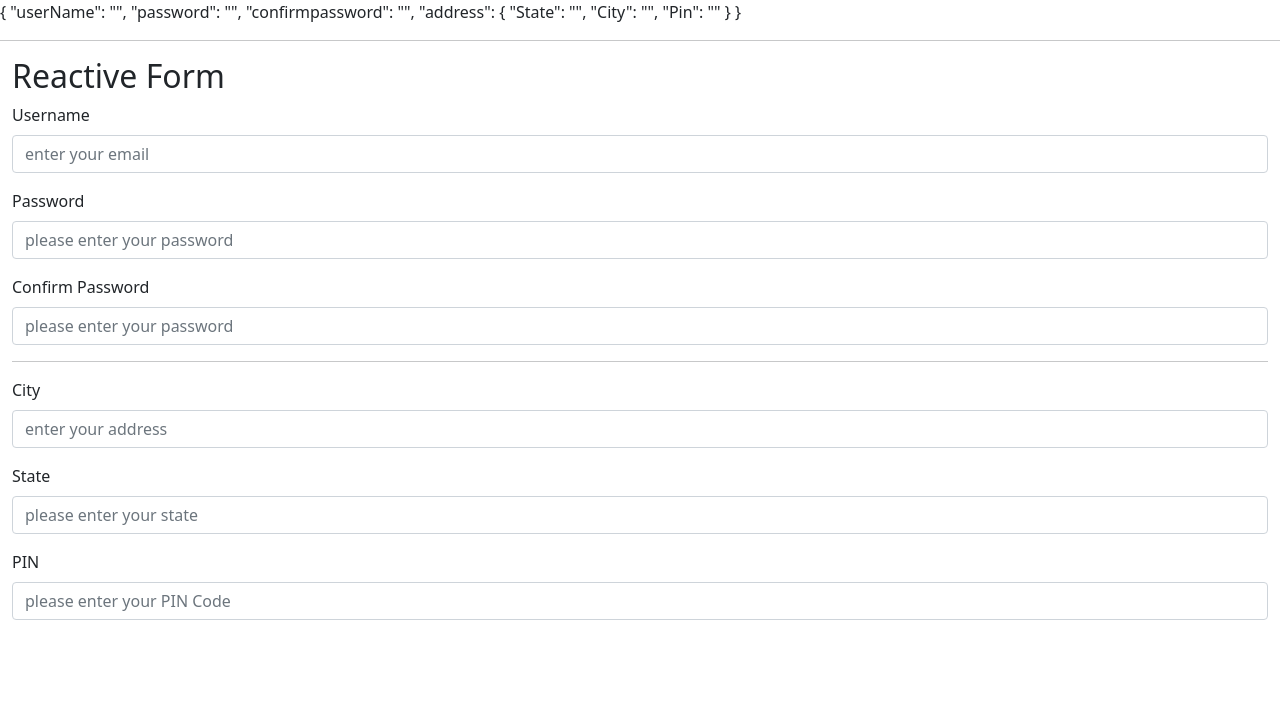
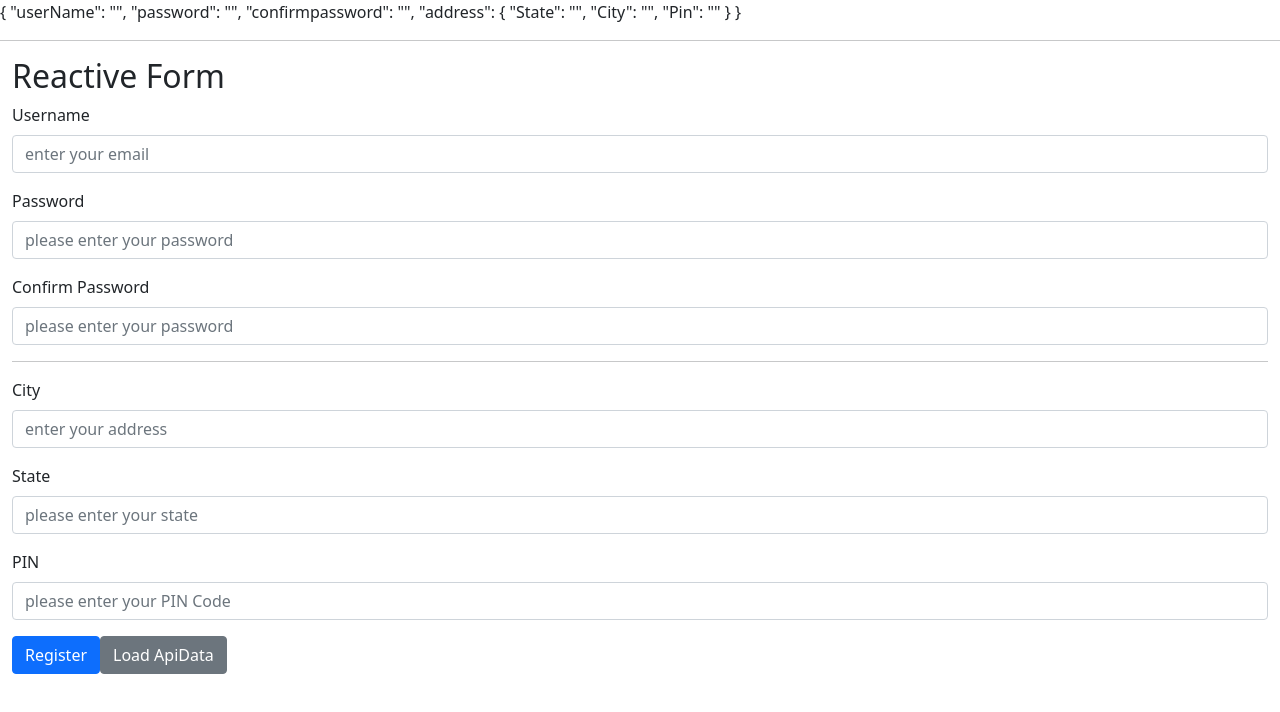
Before and after one commit to Harshkaushik14/reactive-form, an Angular app: page / in a window 1280 px wide. Shown: the top 712 px of the page. Built offline with nearby package versions, Linux system fonts and the light colour scheme.

Commit message:
setValue

```diff
--- a/src/app/app.component.html
+++ b/src/app/app.component.html
@@ -40,5 +40,8 @@
     <input type="text"  class="form-control" formControlName="Pin" placeholder="please enter your PIN Code">
   </div>
   </div>
+
+  <button class="btn btn-primary">Register</button>
+  <button (click)="loadApiData()" class="btn btn-secondary">Load ApiData</button>
 </form>
 </div>
--- a/src/app/app.component.ts
+++ b/src/app/app.component.ts
@@ -1,23 +1,35 @@
 import { Component } from '@angular/core';
 import { FormControl, FormGroup } from '@angular/forms';
-
 
 @Component({
   selector: 'app-root',
   templateUrl: './app.component.html',
-  styleUrls: ['./app.component.css']
+  styleUrls: ['./app.component.css'],
 })
 export class AppComponent {
   registrationForm = new FormGroup({
-userName : new FormControl(''),
-password  : new FormControl(''),
-confirmpassword : new FormControl(''),
+    userName: new FormControl(''),
+    password: new FormControl(''),
+    confirmpassword: new FormControl(''),
 
     address: new FormGroup({
       State: new FormControl(''),
       City: new FormControl(''),
       Pin: new FormControl(''),
+    }),
+  });
+
+  loadApiData(){
+    this.registrationForm.setValue({
+      userName: 'Harsh',
+      password:'12345',
+      confirmpassword: '12345',
+      address: {
+        State: 'something 123',
+        City: 'muzaffarnagar',
+        Pin:'251001'
+      }
 
     })
-})
   }
+}
```
Lines whose indentation alone changed are shown as unchanged.
